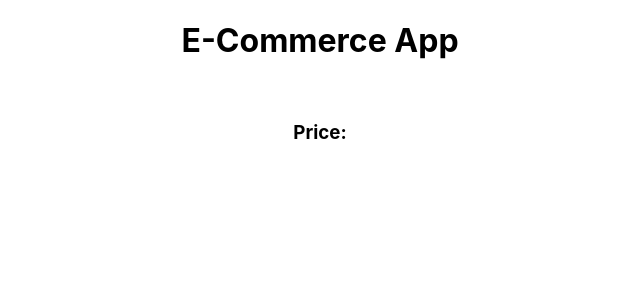
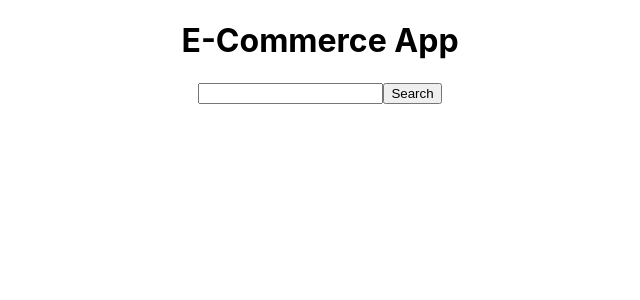
Before and after one commit to bryankenote/ecom-thing, a React (Create React App) app in the folder client/: page / in a window 1280 px wide. Shown: the top 300 px of the page, without its empty margins (320-960 px from the left). Built offline with nearby package versions, Linux system fonts and the light colour scheme.

Commit message:
change page logic in index.tsx

```diff
--- a/client/src/components/Home/index.tsx
+++ b/client/src/components/Home/index.tsx
@@ -7,7 +7,7 @@ import { Product } from './product_page';
 function Home() {
   const [selectedProduct, setSelectedProduct] = useState({});
 
-  const page = selectedProduct ? <Product item={selectedProduct}/>: <CommerceSearch setProduct={setSelectedProduct}/>;
+  const page = selectedProduct ? <CommerceSearch setProduct={setSelectedProduct} /> : <Product item={selectedProduct} />;
 
   return (
     <div>
```
